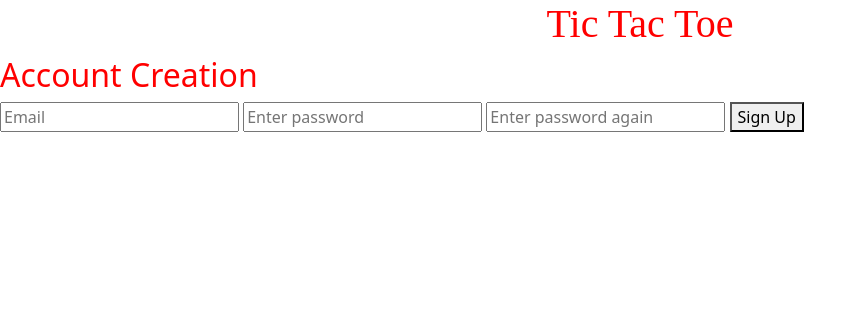
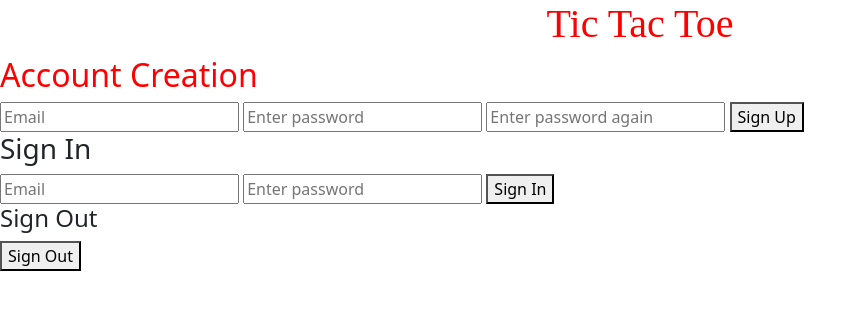
Before and after one commit to Jackson916/Tic-Tac-Toe-ColinJackson, a website built with webpack: page index.html in a window 1280 px wide. Shown: the whole page, without its empty margins (0-867 px from the left). Built offline with nearby package versions, Linux system fonts and the light colour scheme.

Commit message:
Created the buttons and appropriate titles to the sign in, sign out, and sign up Fields.

```diff
--- a/index.html
+++ b/index.html
@@ -21,6 +21,17 @@
         <input name="credentials[password_confirmation]" type="password" placeholder="Enter password again">
         <button type="submit">Sign Up</button>
     </form>
+
+      <h3>Sign In</h3>
+    <form id="sign-in-form">
+      <input name="credentials[email]" type="email" placeholder="Email">
+      <input name="credentials[password]" type="password" placeholder="Enter password">
+      <button type="submit">Sign In</button>
+    </form>
+
+    <h4>Sign Out</h4>
+    <button id="sign-out-button">Sign Out</button>
+
       <section id="auth-display"></section>
   </body>
 </html>
```
